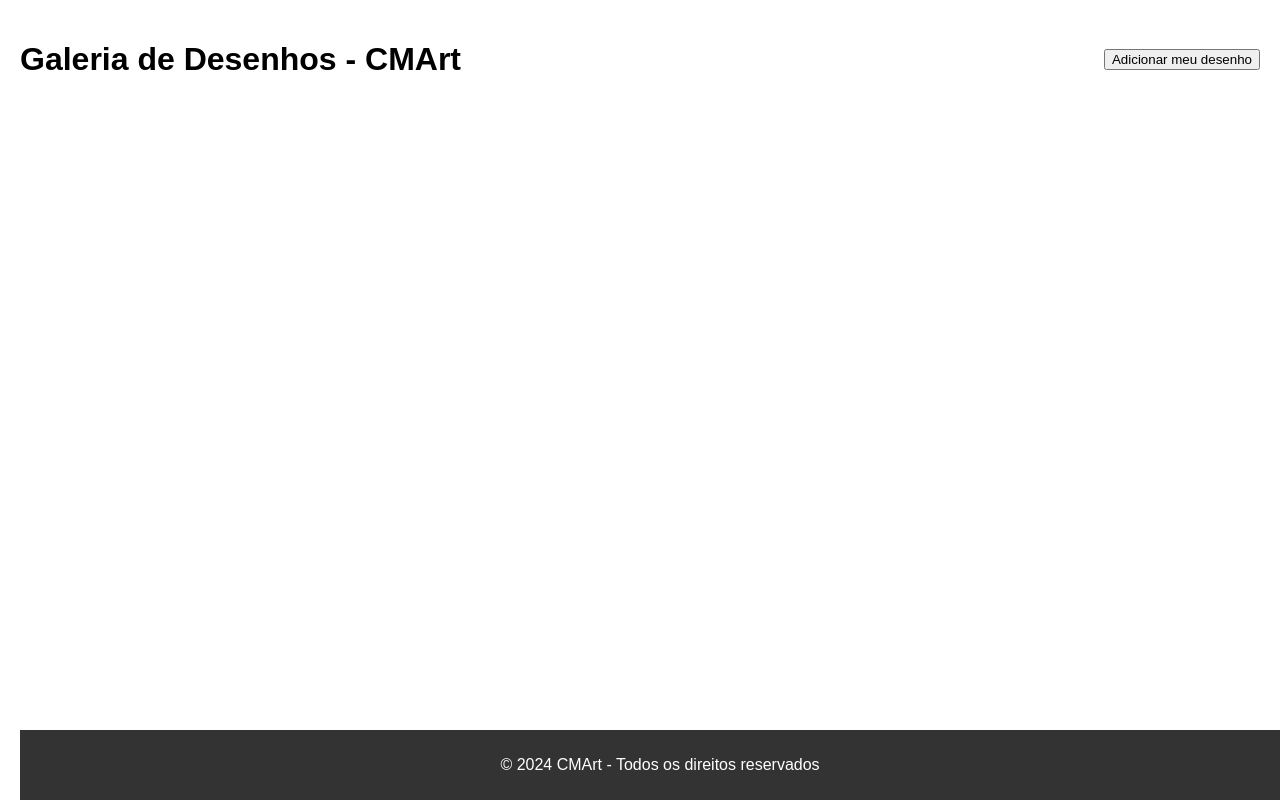
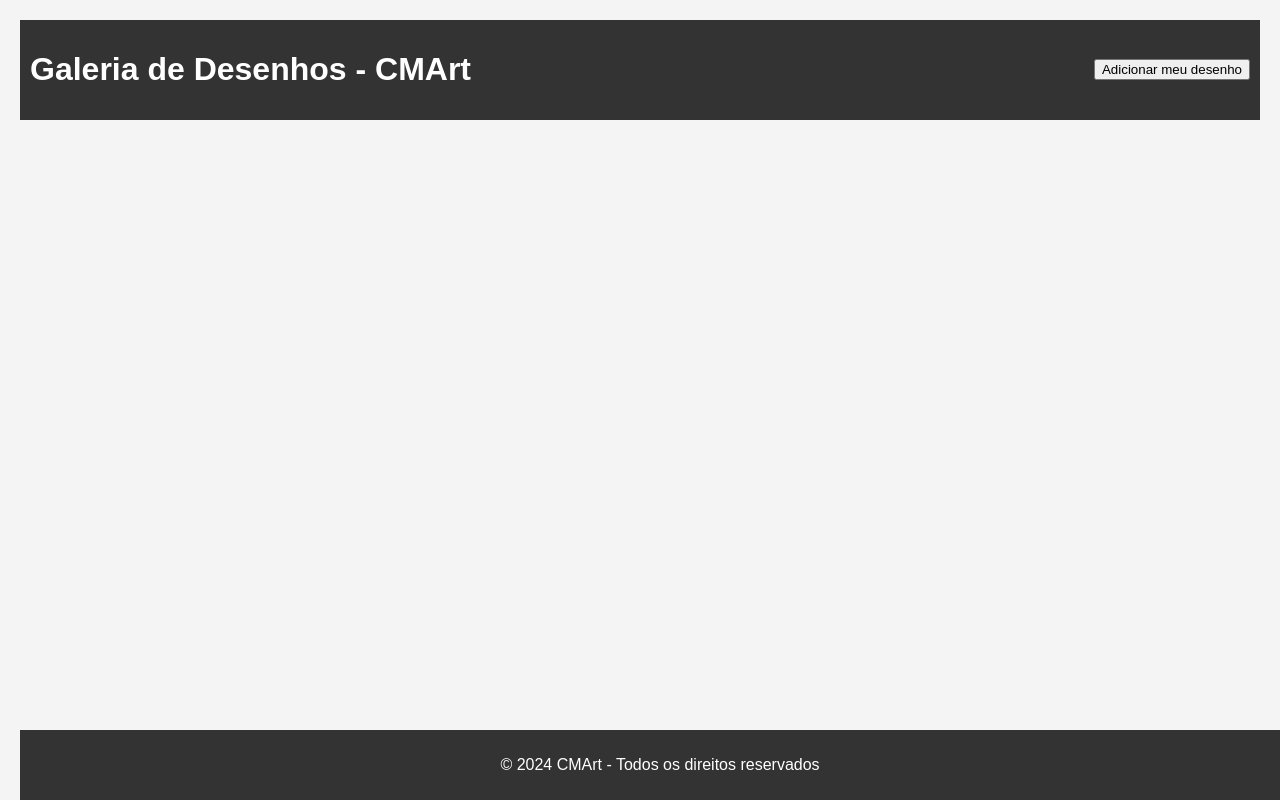
Before and after one commit to kaue431/CMArt, a plain HTML site: page index.html in a window 1280 px wide. Drawn offline with Linux system fonts and the light colour scheme; no server answers.

Commit message:
Update styles.css

```diff
--- a/styles.css
+++ b/styles.css
@@ -4,12 +4,16 @@ body {
     text-align: center;
     margin: 0;
     padding: 20px;
+    background-color: #f4f4f4;
 }
 
 header {
     display: flex;
     justify-content: space-between;
     align-items: center;
+    background-color: #333;
+    color: white;
+    padding: 10px;
 }
 
 #galeria {
```
